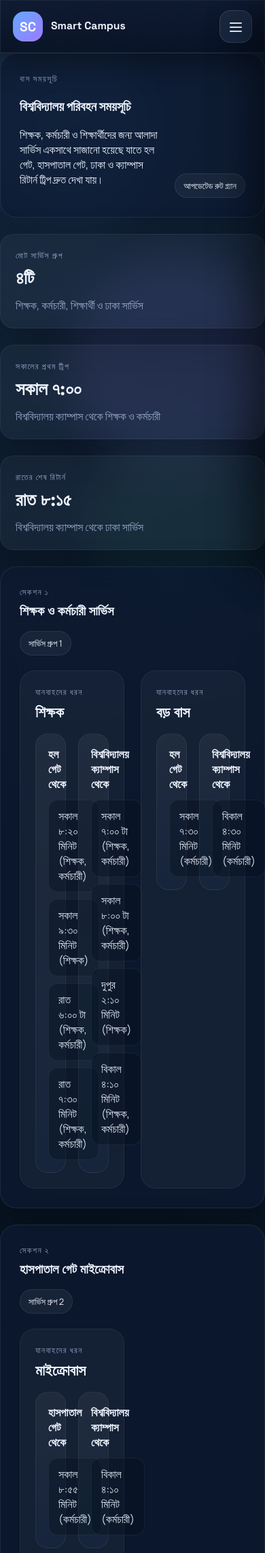
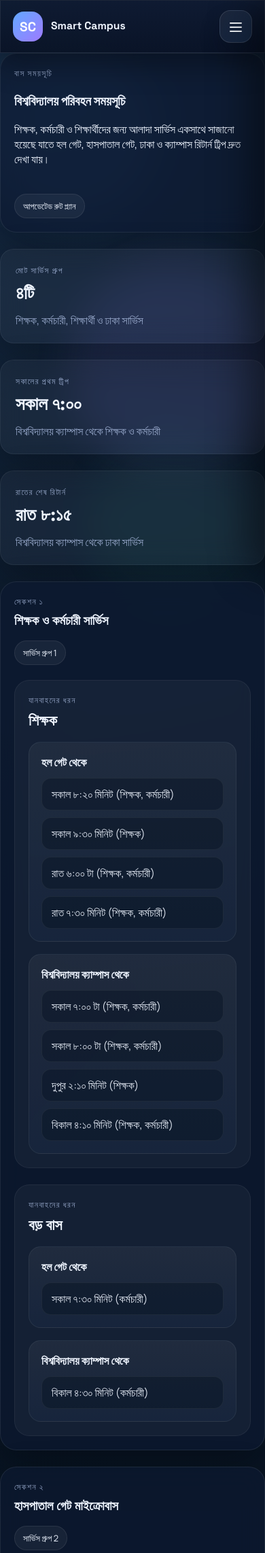
Before and after one commit to mehedinaeem/Smart-Campus-Smart-Transport, a Django app: page /schedule/ in a window 390 px wide. Shown: the top 2284 px of the page at 68% size. Run offline with Django 4.2, Linux system fonts and the light colour scheme.

Commit message:
make responsive for small device manage roles and bus schedule for admin

```diff
--- a/static/css/main.css
+++ b/static/css/main.css
@@ -1491,6 +1491,12 @@ th {
     .dashboard-strip,
     .alerts-grid,
     .schedule-grid,
+    .schedule-hero,
+    .schedule-vehicle-grid,
+    .schedule-route-grid,
+    .schedule-footer,
+    .role-admin-hero,
+    .role-admin-summary,
     .insight-grid {
         grid-template-columns: 1fr;
     }
@@ -1717,6 +1723,42 @@ th {
         min-width: 0;
     }
 
+    .schedule-section-panel,
+    .schedule-hero,
+    .schedule-vehicle-card,
+    .schedule-footer,
+    .role-admin-panel,
+    .role-admin-hero {
+        padding: 20px;
+    }
+
+    .role-admin-header {
+        margin-bottom: 18px;
+    }
+
+    .role-search-form {
+        width: 100%;
+    }
+
+    .role-admin-table {
+        display: none;
+    }
+
+    .role-card-list {
+        display: grid;
+        gap: 16px;
+    }
+
+    .role-inline-form {
+        display: grid;
+        align-items: stretch;
+    }
+
+    .role-select,
+    .role-update-btn {
+        width: 100%;
+    }
+
     .seat-layout {
         grid-template-columns: repeat(3, minmax(0, 1fr));
     }
```
